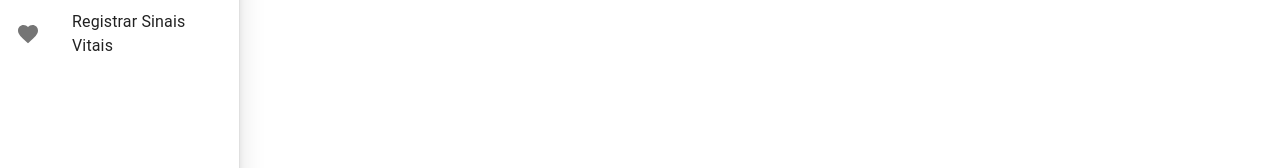
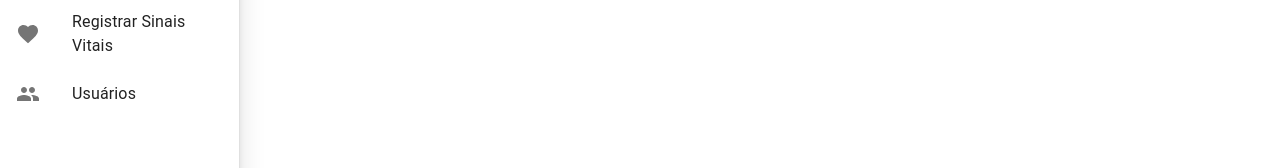
Before and after one commit to DeboraBorgesDev/careSync, a React (Create React App) app: page / in a window 1280 px wide. Shown: the part 250-418 px from the top of the page. Built offline with nearby package versions, Linux system fonts and the light colour scheme.

Commit message:
modificação nos icones do drawer

```diff
--- a/src/componenets/HomeDrawer/index.tsx
+++ b/src/componenets/HomeDrawer/index.tsx
@@ -5,10 +5,10 @@ import {
   Search,
   LocalHospital ,
   Add ,
-  Accessibility ,
-  Favorite
+  Favorite,
+  Group
 } from '@material-ui/icons';
-import { FollowTheSigns } from '@mui/icons-material';
+import {  MonitorHeart } from '@mui/icons-material';
 import ResponsiveDrawer from '../Drawer';
 
 
@@ -58,12 +58,12 @@ const HomeDrawer: React.FC = () => {
         {
           label: 'Nova internação',
           link: '/internacoes/nova',
-          icon: <Accessibility />,
+          icon: <Add />,
         },
         {
           label: 'Acompanhar paciente',
           link: '/internacoes/acompanhar',
-          icon: <FollowTheSigns />,
+          icon: <MonitorHeart />,
         },
       ],
     },
@@ -72,6 +72,11 @@ const HomeDrawer: React.FC = () => {
       link: '/registrar-sinais-vitais',
       icon: <Favorite />,
     },
+    {
+      label: 'Usuários',
+      link: '/usuario',
+      icon: <Group />,
+    },
   ];
 
   return <ResponsiveDrawer items={drawerItems}  />;
```
